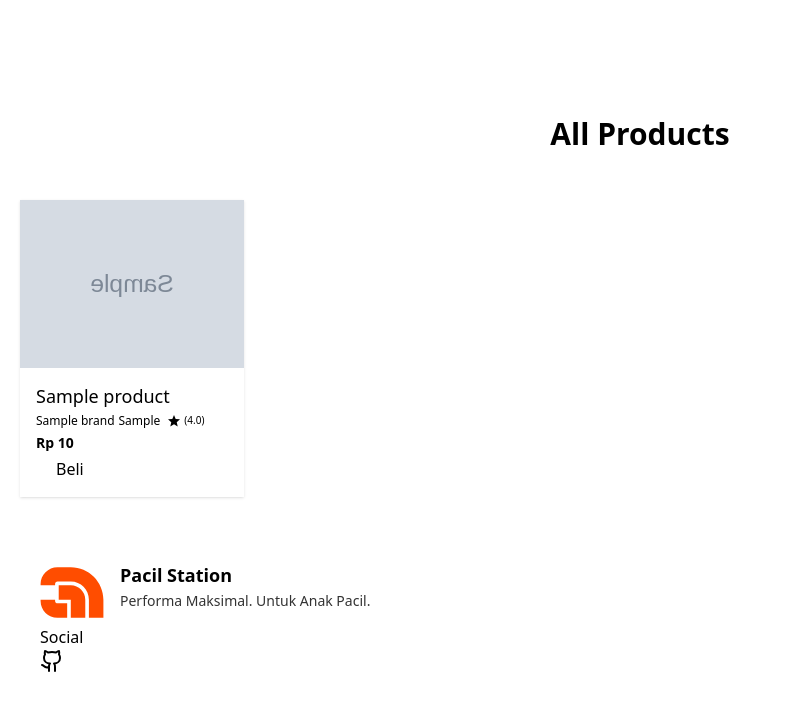
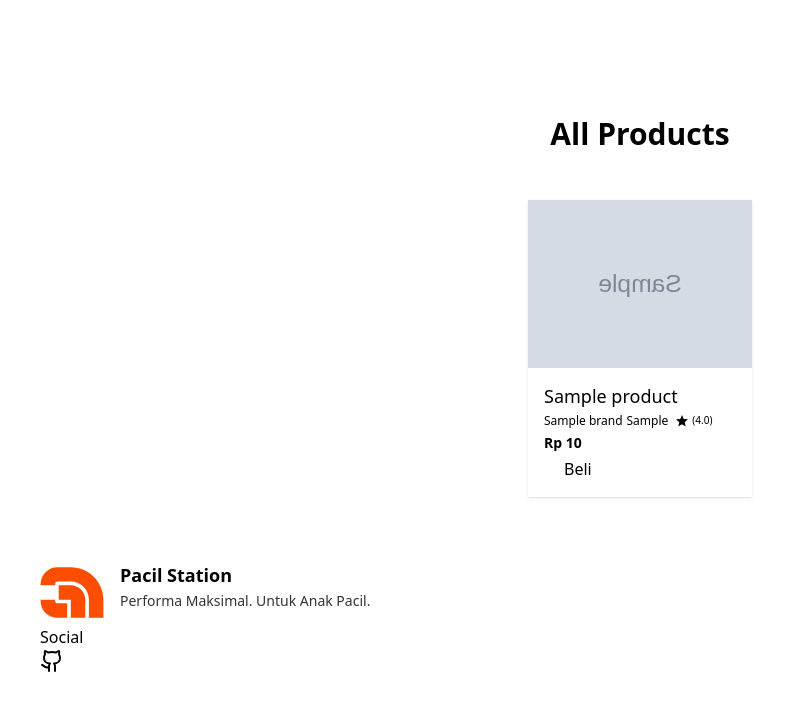
Before and after one commit to HeraldoArman/pacil-station, a Django app: page / in a window 1280 px wide. Shown: the part 1641-2354 px from the top of the page, without its empty margins (0-795 px from the left). Run offline with Django 5.2, Linux system fonts and the light colour scheme; tables that the repository leaves empty hold one stand-in row (values such as "Sample post"); grey boxes marked "Sample" are stand-in pictures; some libraries are stand-ins or nearby versions.

Commit message:
fix: positioning

```diff
--- a/main/templates/main/main.html
+++ b/main/templates/main/main.html
@@ -20,7 +20,7 @@
 </div>
 
 <div class="relative">
-  <div class="flex flex-wrap gap-6">
+  <div class="flex flex-wrap gap-6 items-center justify-center">
     {% for product in all_products %}
       {% include "components/small_card.html" with product=product image_url=product.thumbnail title=product.title %}
     {% empty %}
```
